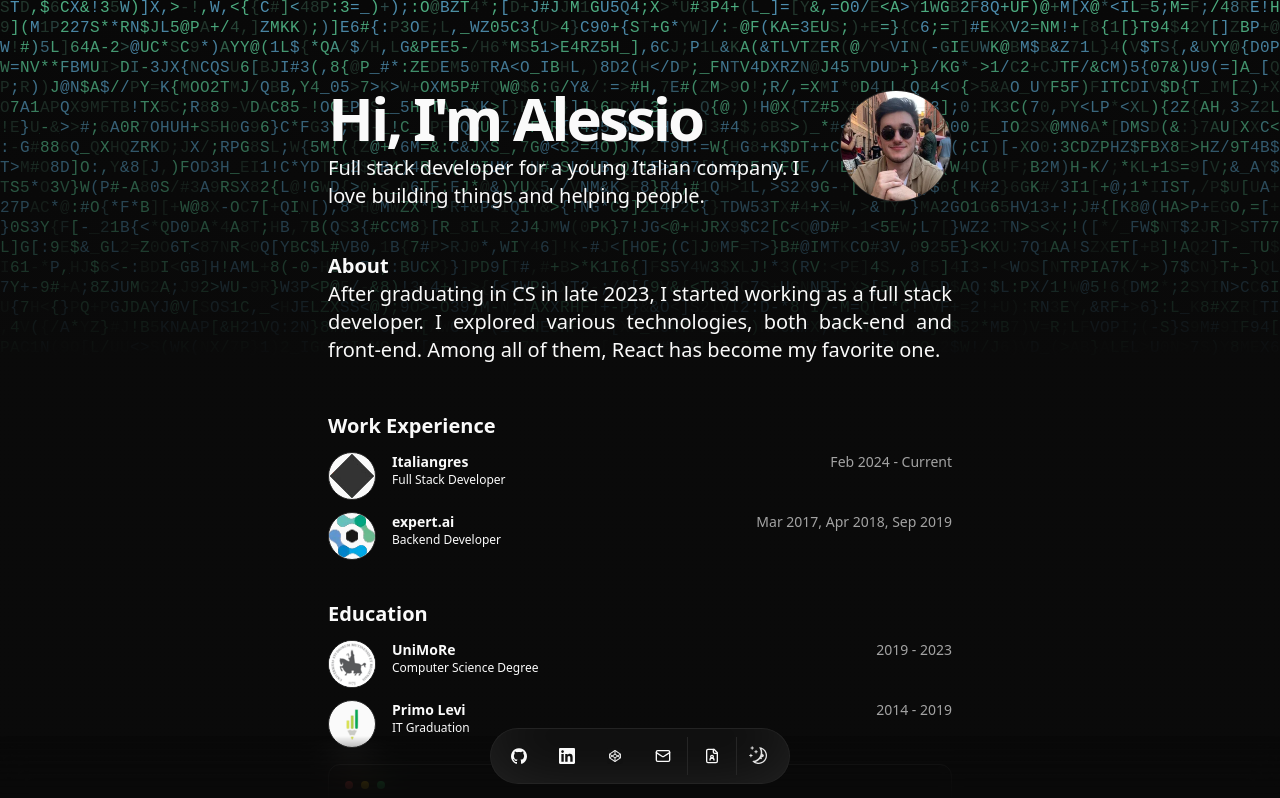
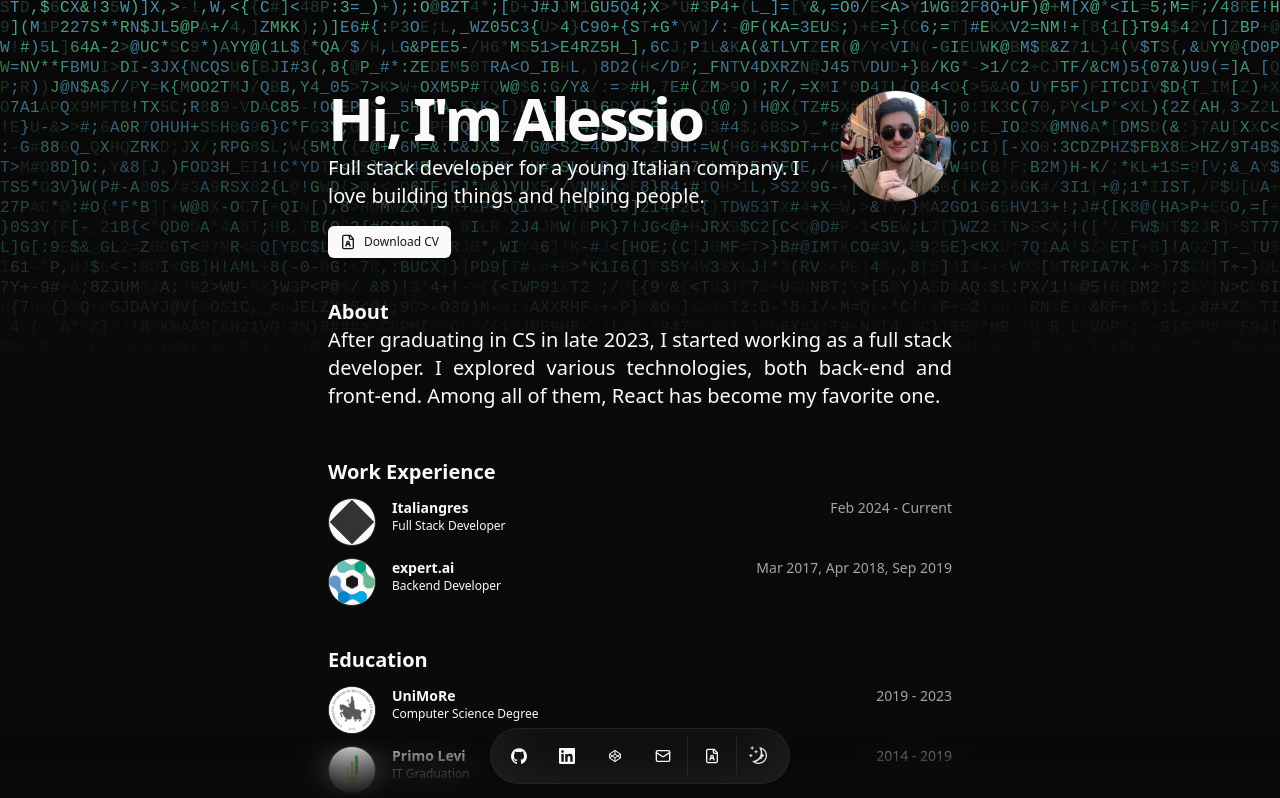
Before and after one commit to DevManfre/web-portfolio, a Next.js app: page /en in a window 1280 px wide. Shown: the top 798 px of the page. Built offline with nearby package versions, Linux system fonts and the light colour scheme.

Commit message:
✨ Add CV download button to hero

```diff
--- a/public/locales/en.json
+++ b/public/locales/en.json
@@ -7,6 +7,7 @@
         "skills-title": "Skills",
         "languages-title": "Languages",
         "certifications-title": "Certifications",
+        "download-cv": "Download CV",
         "projects-title": "My Projects",
         "projects-subtitle": "Check out my latest work",
         "contact-title": "Contact",
--- a/public/locales/it.json
+++ b/public/locales/it.json
@@ -7,6 +7,7 @@
         "skills-title": "Linguaggi e Tecnologie",
         "languages-title": "Lingue",
         "certifications-title": "Certificazioni",
+        "download-cv": "Scarica CV",
         "projects-title": "I miei progetti",
         "projects-subtitle": "Guarda i progetti più recenti",
         "contact-title": "Contatti",
--- a/src/app/[locale]/page.tsx
+++ b/src/app/[locale]/page.tsx
@@ -5,6 +5,7 @@ import { ResumeCard } from "@/components/resume-card";
 import { Avatar, AvatarFallback, AvatarImage } from "@/components/ui/avatar";
 import { Badge } from "@/components/ui/badge";
 import { Button } from "@/components/ui/button";
+import { Icons } from "@/components/icons";
 import { DATA } from "@/data/resume";
 import { ProjectCard } from "@/components/project-card";
 import { getLocale, getTranslations } from "next-intl/server";
@@ -29,6 +30,14 @@ export default async function Page() {
                                 text={`${t("hello-title")} ${DATA.name.split(" ")[0]}`}
                             />
                             <BlurFadeText className="max-w-[600px] md:text-xl" delay={BLUR_FADE_DELAY} text={DATA.description[locale]} />
+                            <BlurFade delay={BLUR_FADE_DELAY * 2}>
+                                <Button asChild size="sm" className="mt-2 w-fit">
+                                    <a href={`/resumes/resume-${locale}.pdf`} download>
+                                        <Icons.cv className="mr-2 size-4" />
+                                        {t("download-cv")}
+                                    </a>
+                                </Button>
+                            </BlurFade>
                         </div>
                         <BlurFade delay={BLUR_FADE_DELAY}>
                             <Avatar className="size-28 border select-none">
```
